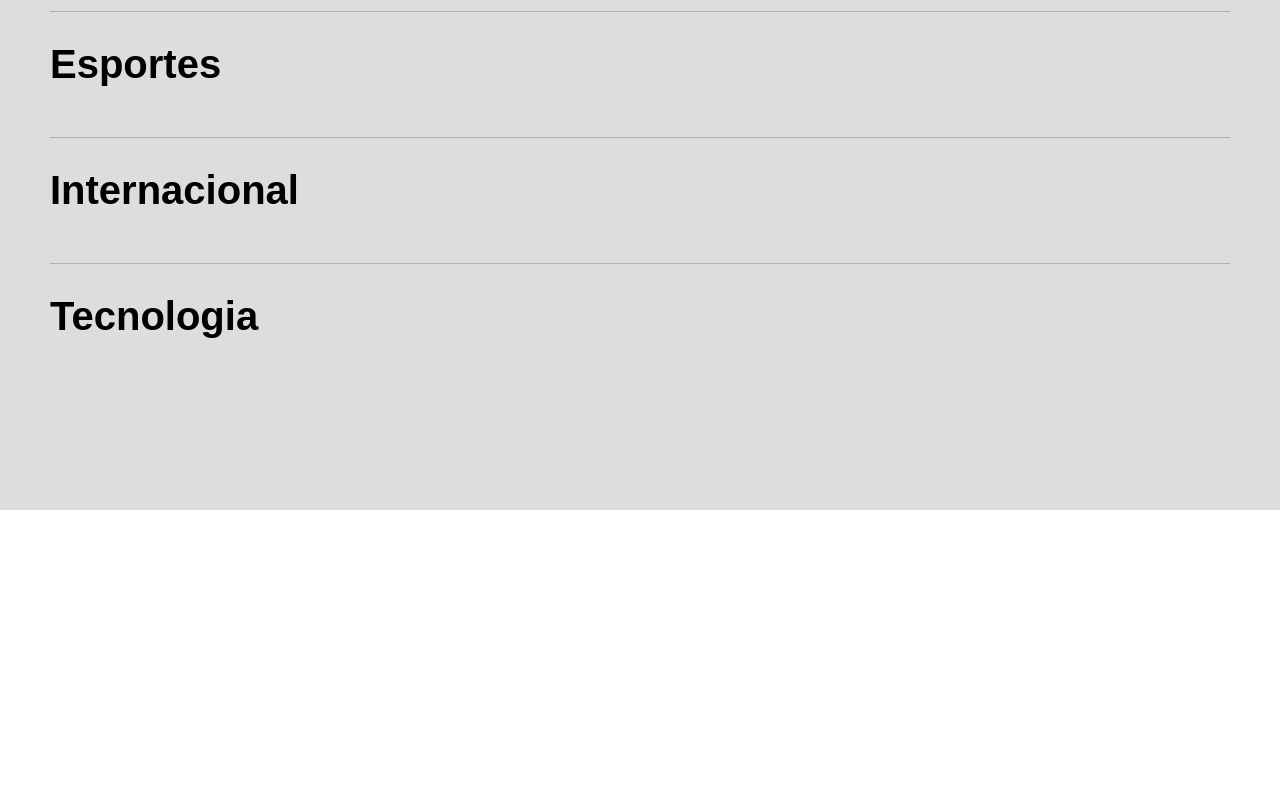
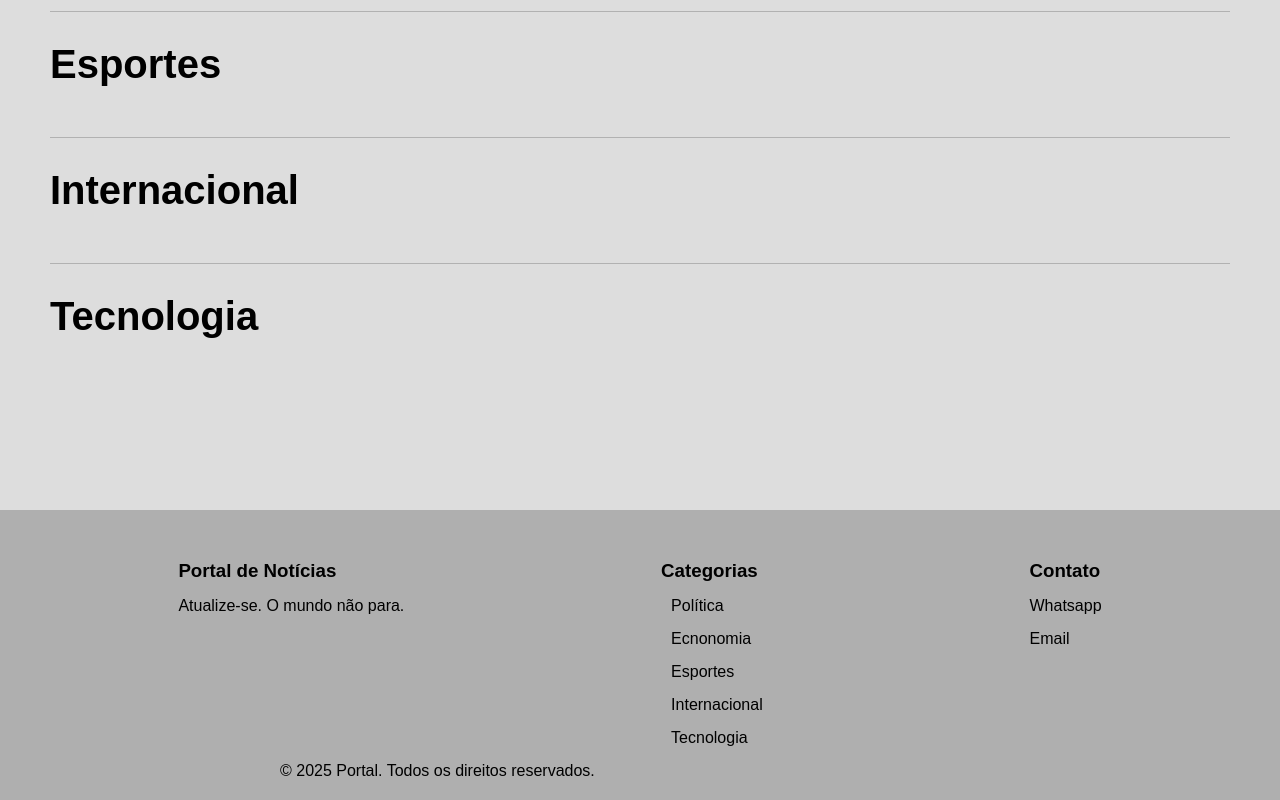
Before and after one commit to nathanfliberatti/siteNoticias-PW, a plain HTML site: page index.html in a window 1280 px wide. Shown: the part 964-1764 px from the top of the page. Before the commit the page ends 1474 px from the top, so only its background shows below. Drawn offline with Linux system fonts and the light colour scheme; no server answers.

Commit message:
feat: adicionado footer

```diff
--- a/index.html
+++ b/index.html
@@ -86,7 +86,47 @@
         </div>
     </div>
 
-    <script src="script.js"></script>
+    <div class="footer">
+        <div class="box">
+            <div class="websiteName">
+                <h3>Portal de Notícias</h3>
+                <p>Atualize-se. O mundo não para.</p>
+            </div>
+            <div class="categories">
+                <h3>Categorias</h3>
+                <div>
+                    <p>Política</p>
+                </div>
+                <div>
+                    <p>Ecnonomia</p>
+                </div>
+                <div>
+                    <p>Esportes</p>
+                </div>
+                <div>
+                    <p>Internacional</p>
+                </div>
+                <div>
+                    <p>Tecnologia</p>
+                </div>
+            </div>
+            <div class="contactUs">
+                <div class="contact">
+                    <h3>Contato</h3>
+                    <a href="#">
+                        <p>Whatsapp</p>
+                    </a>
+                    <a href="#">
+                        <p>Email</p>
+                    </a>
+                </div>
+            </div>
+        </div>
+        <div class="copyrights">
+            &copy; 2025 Portal. Todos os direitos reservados.
+        </div>
+    </div>
+        <script src="script.js"></script>
 </body>
 
 </html>
--- a/script.js
+++ b/script.js
@@ -11,8 +11,8 @@ const apiKey = "pub_f98d6b9928a344c2ae99cdccb48920d5";
 const defaultImage = "https://ito-group.com/wp-content/uploads/2025/04/no-image.jpg";
 
 // Configuração das seções
-//Mesmo direcionando cada categoria para o seu endpoint especificado na
-//documentação da API, elas acabam se misturando um pouco
+// Mesmo direcionando cada categoria para o seu endpoint especificado na
+// documentação da API, elas acabam se misturando um pouco
 const sections = {
   top: { element: document.querySelector(".topNews"), category: "", minCount: 10, cardClass: "news" },
   politics: { element: document.querySelector("#politicsNews .newsBox"), category: "politics", minCount: 5, cardClass: "newsCard" },
--- a/style.css
+++ b/style.css
@@ -257,3 +257,62 @@ nav ul li a {
 .page2 .news .newsBox .newsCard .title a p:hover {
     text-decoration: underline;
 }
+
+.footer {
+    width: 100%;
+    padding: 50px 50px 20px;
+    background-color: #afafaf;
+    min-height: 200px;
+}
+
+.footer .box {
+    width: 100%;
+    height: 100%;
+    display: flex;
+    justify-content: space-around;
+}
+
+.footer .box .websiteName h3{
+    margin-bottom: 15px;
+}
+
+.footer .box .categories h3{
+    margin-bottom: 15px;
+}
+
+.footer .box .categories div {
+    margin-bottom: 15px;
+    width: max-content;
+}
+
+.footer .box .categories div p{
+    cursor: pointer;
+    padding: 0 10px;
+    transition: 0,3s;
+}
+
+.footer .box .categories div p:hover {
+    text-decoration: underline;
+}
+
+.footer .contact h3{
+    margin-bottom: 15px;
+}
+
+.footer .contact a p {
+    margin-bottom: 15px;
+    width: max-content;
+}
+
+.footer .contact a {
+    color: #000000;
+    text-decoration: none;
+}
+
+.footer .contact a:hover {
+    text-decoration: underline;
+}
+
+.footer .copyrights {
+    padding: 0px 230px;
+}
```
